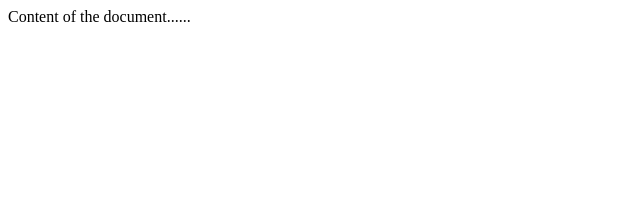
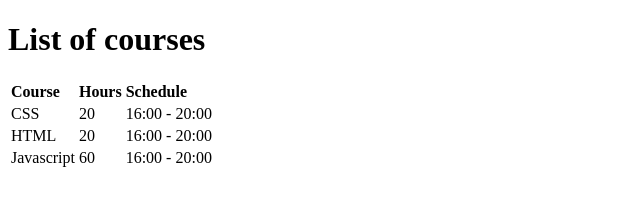
Before and after one commit to angeldefinityfirst/GitFlow, a plain HTML site: page index.html in a window 1280 px wide. Shown: the whole page, without its empty margins (0-640 px from the left). Drawn offline with Linux system fonts and the light colour scheme.

Commit message:
Add Table with list of courses.

```diff
--- a/index.html
+++ b/index.html
@@ -2,11 +2,31 @@
 <html>
 <head>
 <meta charset="UTF-8">
-<title>Title of the document</title>
+<title>Example simple table</title>
 </head>
-
 <body>
-Content of the document......
+    <h1>List of courses</h1>
+    <table>
+        <tr>
+            <td><strong>Course</strong></td>
+            <td><strong>Hours</strong></td>
+            <td><strong>Schedule</strong></td>
+        </tr>
+        <tr>
+            <td>CSS</td>
+            <td>20</td>
+            <td>16:00 - 20:00</td>
+            </tr>
+        <tr>
+            <td>HTML</td>
+            <td>20</td>
+            <td>16:00 - 20:00</td>
+        </tr>
+        <tr>
+            <td>Javascript</td>
+            <td>60</td>
+            <td>16:00 - 20:00</td>
+        </tr>
+    </table>
 </body>
-
 </html>
```
